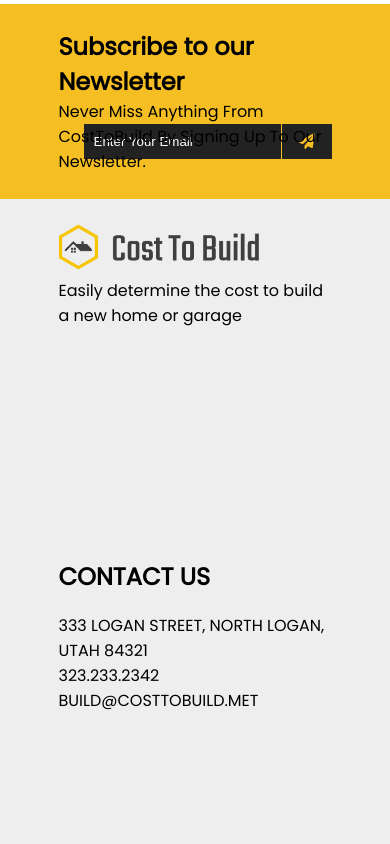
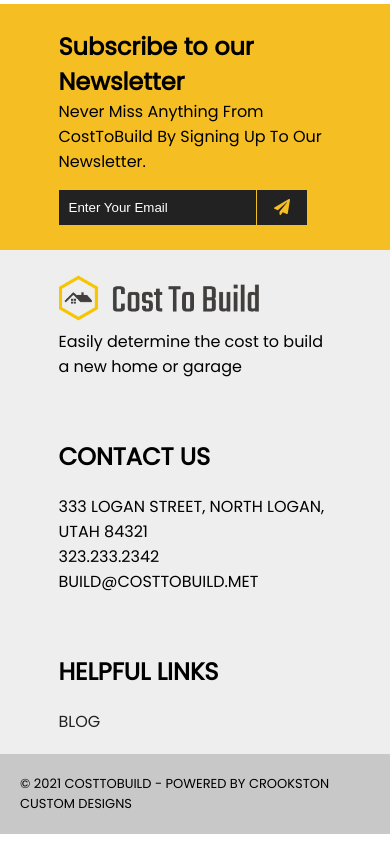
Before and after one commit to blakekohler/costtobuild, a Gatsby site: page / in a window 390 px wide. Shown: the part 6240-7084 px from the top of the page. Built offline with nearby package versions, Linux system fonts and the light colour scheme; Gatsby itself is replaced by a stand-in of ours.

Commit message:
polish updates

```diff
--- a/src/components/footer.module.css
+++ b/src/components/footer.module.css
@@ -99,3 +99,21 @@
     text-decoration: none;
     color: #222;
 }
+
+
+@media only screen and (max-width: 600px) {
+
+    .newsLetterForm{
+        float: none;
+        margin-top: 16px;
+        display: flex;
+    }
+
+
+    .logoColumn, .contactUsColumn, .LinkColumn{
+        height: 100%;
+        padding-bottom: 20px;
+
+
+    }
+}
```
Also changed, not shown: 1 other file.
